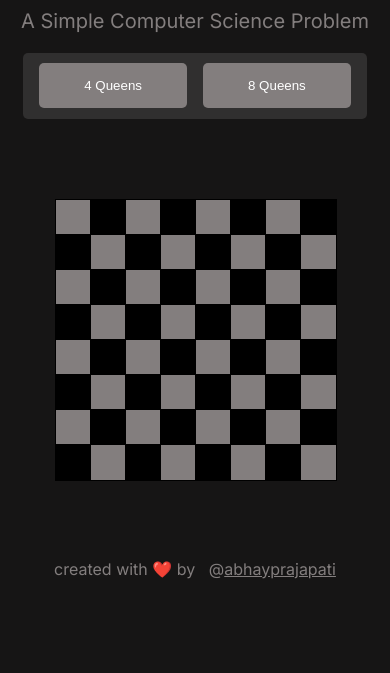
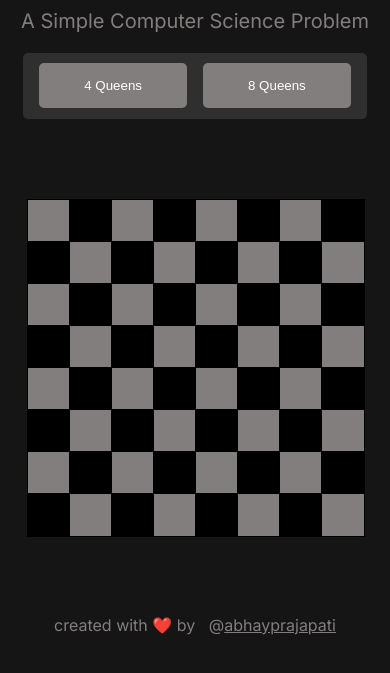
Before and after one commit to theabhayprajapati/nqueens-board, a website built with webpack: page public/index.html in a window 390 px wide. Shown: the part 163-836 px from the top of the page. Built offline with nearby package versions, Linux system fonts and the light colour scheme.

Commit message:
incrad box sie.

```diff
--- a/public/styles/style.css
+++ b/public/styles/style.css
@@ -192,18 +192,18 @@ body {
 @media (max-width: 640px) {
   /* 30px box */
   .box {
-    width: 35px;
-    height: 35px;
+    width: 42px;
+    height: 42px;
     margin: 0;
   }
 
   #board {
-    width: 280px;
-    height: 280px;
+    width: 336px;
+    height: 336px;
     /* no gaps cols */
-    grid-template-columns: repeat(8, 35px);
+    grid-template-columns: repeat(8, 42px);
     /* no gaps rows */
-    grid-template-rows: repeat(8, 35px);
+    grid-template-rows: repeat(8, 42px);
   }
 }
 
```
